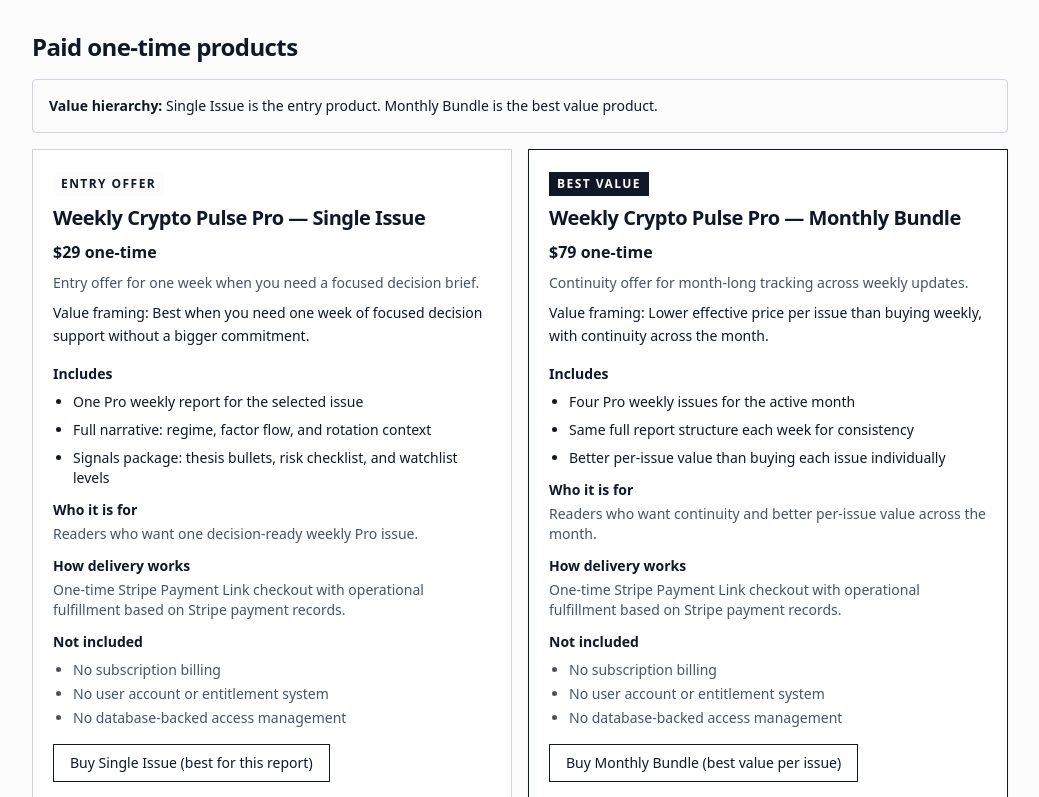
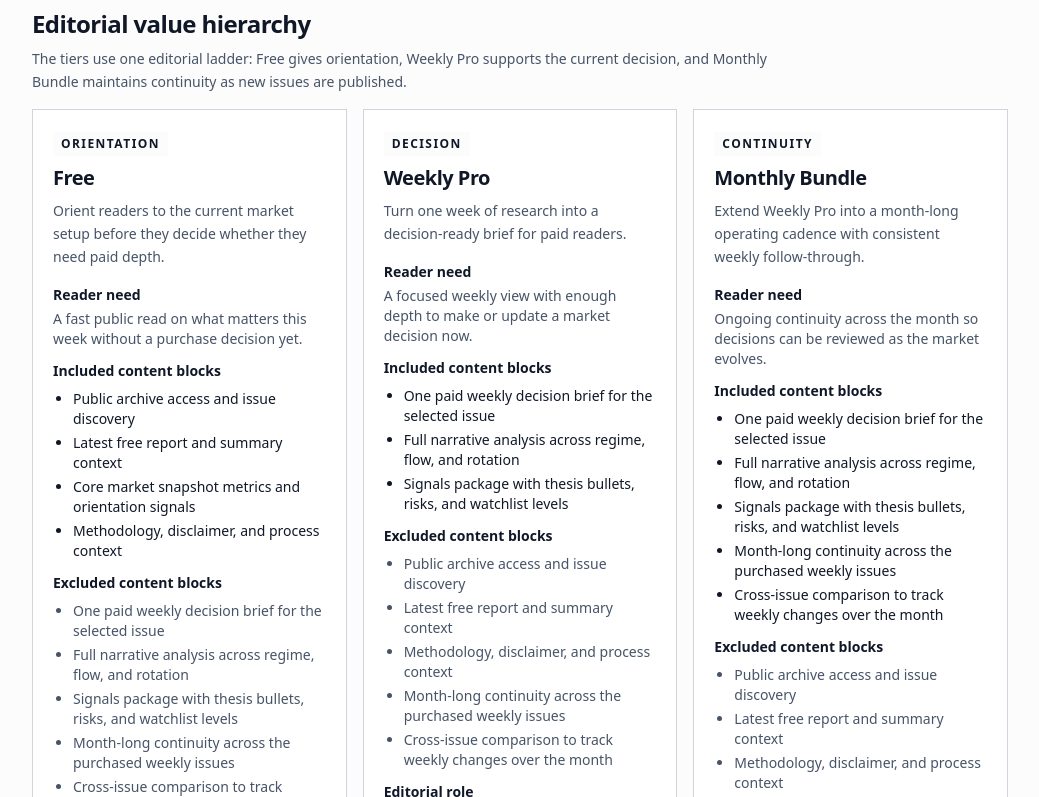
Before and after one commit to castanhf/Weekly-Crypto-Pulse, a Next.js app: page /pro in a window 1280 px wide. Shown: the part 403-1200 px from the top of the page, without its empty margins (120-1159 px from the left). Built offline with nearby package versions, Linux system fonts and the light colour scheme; no server answers.

Commit message:
Add editorial content tier model

```diff
--- a/app/page.tsx
+++ b/app/page.tsx
@@ -3,6 +3,7 @@
 
 import { ProCta } from '@/components/pro/pro-cta';
 import { formatCompactUsd, formatIsoDate, formatPercent } from '@/components/reports/report-formatters';
+import { getContentTierDefinition } from '@/domain/content-tier';
 import { getProCheckoutTarget } from '@/lib/pro-offers';
 import { getLatestReport } from '@/lib/reports/report-repository';
 import { createHomeMetadata } from '@/lib/seo';
@@ -33,6 +34,9 @@
   const latestReportHref = `/reports/${latestReport.metadata.slug}`;
   const weeklyProCheckoutTarget = getProCheckoutTarget('singleIssue');
   const monthlyBundleCheckoutTarget = getProCheckoutTarget('monthlyBundle');
+  const freeTier = getContentTierDefinition('free');
+  const weeklyProTier = getContentTierDefinition('weeklyPro');
+  const monthlyBundleTier = getContentTierDefinition('monthlyBundle');
 
   return (
     <section className="space-y-12">
@@ -104,9 +108,19 @@
           Weekly Crypto Pulse Pro
         </h2>
         <p className="max-w-2xl text-sm leading-relaxed text-muted">
-          Free gives orientation. Pro supports decisions. Start with the Single Issue when you need one week, or choose
-          the Monthly Bundle for best value per issue and continuity.
+          {freeTier.name} gives {freeTier.editorialRole}. {weeklyProTier.name} supports {weeklyProTier.editorialRole}.
+          {' '}
+          {monthlyBundleTier.name} adds {monthlyBundleTier.editorialRole} across the month.
         </p>
+        <div className="grid gap-3 md:grid-cols-3">
+          {[freeTier, weeklyProTier, monthlyBundleTier].map((tier) => (
+            <article className="border border-line p-4" key={tier.id}>
+              <p className="text-xs font-semibold uppercase tracking-[0.12em] text-muted">{tier.editorialRole}</p>
+              <h3 className="mt-1 text-base font-semibold tracking-tight">{tier.name}</h3>
+              <p className="mt-2 text-sm leading-relaxed text-muted">{tier.targetReaderNeed}</p>
+            </article>
+          ))}
+        </div>
         <div className="flex flex-wrap gap-3">
           <ProCta checkoutTarget={weeklyProCheckoutTarget} label="Buy Single Issue" />
           <ProCta
--- a/app/pro/page.tsx
+++ b/app/pro/page.tsx
@@ -1,6 +1,7 @@
 import type { Metadata } from 'next';
 
 import { ProCta } from '@/components/pro/pro-cta';
+import { CONTENT_TIER_IDS, getContentBlockLabel, getContentTierDefinition } from '@/domain/content-tier';
 import { PRO_PRODUCT_IDS, getProProductDefinition } from '@/domain/pro-product';
 import { getProPricingDefinition } from '@/domain/pro-pricing';
 import {
@@ -18,6 +19,7 @@
 }>;
 
 const OFFER_CARDS = [...PRO_PRODUCT_IDS];
+const EDITORIAL_TIER_CARDS = [...CONTENT_TIER_IDS];
 
 const FAQ_ITEMS: ReadonlyArray<FaqItem> = [
   {
@@ -47,8 +49,8 @@
         <p className="text-sm uppercase tracking-[0.18em] text-muted">Pricing</p>
         <h1 className="max-w-3xl text-4xl font-semibold tracking-tight">Clear weekly offer: Free vs Pro.</h1>
         <p className="max-w-3xl text-sm leading-relaxed text-muted">
-          Free is for orientation. Pro is for decision support. Choose a Single Issue as the entry option or the Monthly
-          Bundle for better per-issue value and continuity.
+          Free is for orientation. Weekly Pro is for decision support. Monthly Bundle is for continuity across the
+          month.
         </p>
       </header>
 
@@ -66,6 +68,66 @@
           </p>
         </section>
       ) : null}
+
+      <section aria-labelledby="editorial-hierarchy-heading" className="space-y-4">
+        <div className="space-y-2">
+          <h2 className="text-2xl font-semibold tracking-tight" id="editorial-hierarchy-heading">
+            Editorial value hierarchy
+          </h2>
+          <p className="max-w-3xl text-sm leading-relaxed text-muted">
+            The tiers use one editorial ladder: Free gives orientation, Weekly Pro supports the current decision, and
+            Monthly Bundle maintains continuity as new issues are published.
+          </p>
+        </div>
+
+        <div className="grid gap-4 lg:grid-cols-3">
+          {EDITORIAL_TIER_CARDS.map((tierId) => {
+            const tier = getContentTierDefinition(tierId);
+
+            return (
+              <article className="space-y-4 border border-line bg-white p-5" key={tier.id}>
+                <div className="space-y-2">
+                  <p className="inline-flex bg-paper px-2 py-1 text-xs font-semibold uppercase tracking-[0.12em] text-ink">
+                    {tier.editorialRole}
+                  </p>
+                  <h3 className="text-xl font-semibold tracking-tight">{tier.name}</h3>
+                  <p className="text-sm leading-relaxed text-muted">{tier.purpose}</p>
+                </div>
+
+                <div className="space-y-3 text-sm">
+                  <section className="space-y-1">
+                    <h4 className="font-semibold">Reader need</h4>
+                    <p className="text-muted">{tier.targetReaderNeed}</p>
+                  </section>
+
+                  <section className="space-y-2">
+                    <h4 className="font-semibold">Included content blocks</h4>
+                    <ul className="list-disc space-y-1 pl-5 text-ink">
+                      {tier.includedContentBlocks.map((contentBlockId) => (
+                        <li key={contentBlockId}>{getContentBlockLabel(contentBlockId)}</li>
+                      ))}
+                    </ul>
+                  </section>
+
+                  <section className="space-y-2">
+                    <h4 className="font-semibold">Excluded content blocks</h4>
+                    <ul className="list-disc space-y-1 pl-5 text-muted">
+                      {tier.excludedContentBlocks.map((contentBlockId) => (
+                        <li key={contentBlockId}>{getContentBlockLabel(contentBlockId)}</li>
+                      ))}
+                    </ul>
+                  </section>
+
+                  <section className="space-y-1">
+                    <h4 className="font-semibold">Editorial role</h4>
+                    <p className="text-muted">{tier.valueHierarchyLabel}</p>
+                  </section>
+                </div>
+              </article>
+            );
+          })}
+        </div>
+      </section>
 
       <section aria-labelledby="offers-heading" className="space-y-4">
         <h2 className="text-2xl font-semibold tracking-tight" id="offers-heading">
@@ -100,7 +162,9 @@
                     {pricing.valueLabel}
                   </p>
                   <h3 className="text-xl font-semibold tracking-tight">{product.name}</h3>
-                  <p className="text-base font-semibold text-ink">{pricing.displayPrice} {pricing.displayPeriodLabel}</p>
+                  <p className="text-base font-semibold text-ink">
+                    {pricing.displayPrice} {pricing.displayPeriodLabel}
+                  </p>
                   <p className="text-sm leading-relaxed text-muted">{product.shortDescription}</p>
                   <p className="text-sm leading-relaxed text-ink">
                     <span className="font-medium">Value framing:</span> {pricing.comparisonHint}
--- /dev/null
+++ b/domain/content-tier.ts
@@ -0,0 +1,76 @@
+export type ContentTierId = 'free' | 'weeklyPro' | 'monthlyBundle';
+
+export type ContentBlockId =
+  | 'archiveAccess'
+  | 'latestReportRead'
+  | 'marketSnapshotMetrics'
+  | 'methodologyAndDisclaimer'
+  | 'weeklyDecisionBrief'
+  | 'fullNarrative'
+  | 'signalsPackage'
+  | 'monthlyContinuity'
+  | 'crossIssueTracking';
+
+export type EditorialRole = 'orientation' | 'decision' | 'continuity';
+
+export type ContentTierDefinition = Readonly<{
+  id: ContentTierId;
+  name: string;
+  purpose: string;
+  targetReaderNeed: string;
+  includedContentBlocks: ReadonlyArray<ContentBlockId>;
+  excludedContentBlocks: ReadonlyArray<ContentBlockId>;
+  editorialRole: EditorialRole;
+  valueHierarchyLabel: string;
+}>;
+
+export const CONTENT_BLOCK_LABELS: Readonly<Record<ContentBlockId, string>> = {
+  archiveAccess: 'Public archive access and issue discovery',
+  latestReportRead: 'Latest free report and summary context',
+  marketSnapshotMetrics: 'Core market snapshot metrics and orientation signals',
+  methodologyAndDisclaimer: 'Methodology, disclaimer, and process context',
+  weeklyDecisionBrief: 'One paid weekly decision brief for the selected issue',
+  fullNarrative: 'Full narrative analysis across regime, flow, and rotation',
+  signalsPackage: 'Signals package with thesis bullets, risks, and watchlist levels',
+  monthlyContinuity: 'Month-long continuity across the purchased weekly issues',
+  crossIssueTracking: 'Cross-issue comparison to track weekly changes over the month'
+} as const;
+
+export const CONTENT_TIERS: Readonly<Record<ContentTierId, ContentTierDefinition>> = {
+  free: {
+    id: 'free',
+    name: 'Free',
+    purpose: 'Orient readers to the current market setup before they decide whether they need paid depth.',
+    targetReaderNeed: 'A fast public read on what matters this week without a purchase decision yet.',
+    includedContentBlocks: ['archiveAccess', 'latestReportRead', 'marketSnapshotMetrics', 'methodologyAndDisclaimer'],
+    excludedContentBlocks: ['weeklyDecisionBrief', 'fullNarrative', 'signalsPackage', 'monthlyContinuity', 'crossIssueTracking'],
+    editorialRole: 'orientation',
+    valueHierarchyLabel: 'Top-of-funnel public orientation layer.'
+  },
+  weeklyPro: {
+    id: 'weeklyPro',
+    name: 'Weekly Pro',
+    purpose: 'Turn one week of research into a decision-ready brief for paid readers.',
+    targetReaderNeed: 'A focused weekly view with enough depth to make or update a market decision now.',
+    includedContentBlocks: ['weeklyDecisionBrief', 'fullNarrative', 'signalsPackage'],
+    excludedContentBlocks: ['archiveAccess', 'latestReportRead', 'methodologyAndDisclaimer', 'monthlyContinuity', 'crossIssueTracking'],
+    editorialRole: 'decision',
+    valueHierarchyLabel: 'Entry paid layer for one issue and one decision cycle.'
+  },
+  monthlyBundle: {
+    id: 'monthlyBundle',
+    name: 'Monthly Bundle',
+    purpose: 'Extend Weekly Pro into a month-long operating cadence with consistent weekly follow-through.',
+    targetReaderNeed: 'Ongoing continuity across the month so decisions can be reviewed as the market evolves.',
+    includedContentBlocks: ['weeklyDecisionBrief', 'fullNarrative', 'signalsPackage', 'monthlyContinuity', 'crossIssueTracking'],
+    excludedContentBlocks: ['archiveAccess', 'latestReportRead', 'methodologyAndDisclaimer'],
+    editorialRole: 'continuity',
+    valueHierarchyLabel: 'Best-value paid layer for continuity across the month.'
+  }
+} as const;
+
+export const CONTENT_TIER_IDS: ReadonlyArray<ContentTierId> = ['free', 'weeklyPro', 'monthlyBundle'];
+
+export const getContentTierDefinition = (tierId: ContentTierId): ContentTierDefinition => CONTENT_TIERS[tierId];
+
+export const getContentBlockLabel = (contentBlockId: ContentBlockId): string => CONTENT_BLOCK_LABELS[contentBlockId];
```
Also changed, not shown: 3 other files (tests, documents, lock files or other folders).
